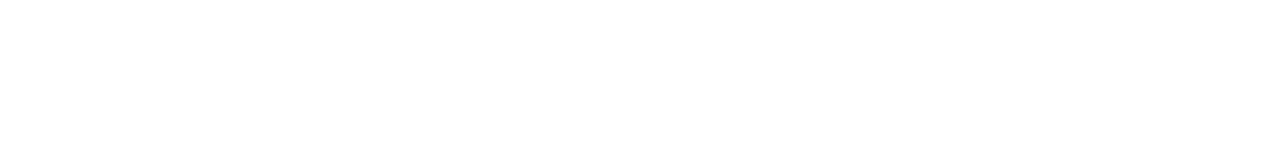
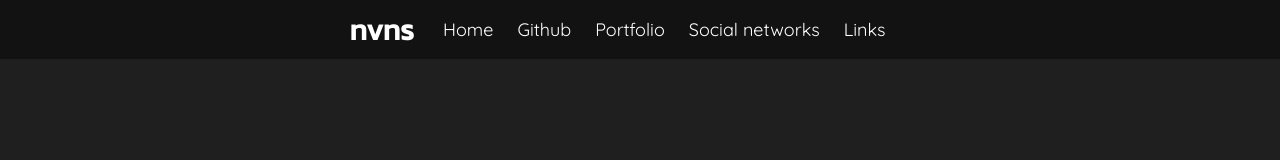
Before and after one commit to nikitosikvn1/nikitosikvn1.github.io, a plain HTML site: page index.html in a window 1280 px wide. Drawn offline with Linux system fonts and the light colour scheme.

Commit message:
Add top menu & body color

```diff
--- a/index.html
+++ b/index.html
@@ -6,8 +6,29 @@
     <meta name="viewport" content="width=device-width, initial-scale=1.0">
     <title>nikitosikvn</title>
     <link rel="stylesheet" href="style.css">
+    <link rel="preconnect" href="https://fonts.googleapis.com">
+    <link rel="preconnect" href="https://fonts.gstatic.com" crossorigin>
+    <link href="https://fonts.googleapis.com/css2?family=Quicksand&display=swap" rel="stylesheet">
+    <link href="https://fonts.googleapis.com/css2?family=Kanit&display=swap" rel="stylesheet">
 </head>
 <body>
+    <header>
+        <div class="all-header">
+            <div class="logo">
+                <h1>nvns</h1>
+            </div>
+
+            <div class="main-menu">
+                <ul>
+                    <li><a href="#">Home</a></li>
+                    <li><a href="#">Github</a></li>
+                    <li><a href="#">Portfolio</a></li>
+                    <li><a href="#">Social networks</a></li>
+                    <li><a href="#">Links</a></li>
+                </ul>
+            </div>
+        </div>
+    </header>
 
 </body>
 </html>
--- a/style.css
+++ b/style.css
@@ -2,3 +2,41 @@
     margin: 0;
     padding: 0;
 }
+
+header {
+    display: flex;
+    justify-content: center;
+    background-color: #121212;
+    color: white;
+}
+
+.all-header {
+    padding: 7px;
+}
+
+.logo, .main-menu {
+    display: inline-block;
+    vertical-align: middle;
+    margin-right: 25px;
+}
+
+.main-menu li {
+    display: inline-block;
+    margin-right: 20px;
+}
+
+.logo h1 {
+    font-family: 'Kanit', sans-serif;
+    font-size: 30px;
+}
+
+.main-menu a {
+    text-decoration: none;
+    font-family: 'Quicksand', sans-serif;
+    font-size: 18px;
+    color: white;
+}
+
+body {
+    background-color: #1f1f1f;
+}
```
